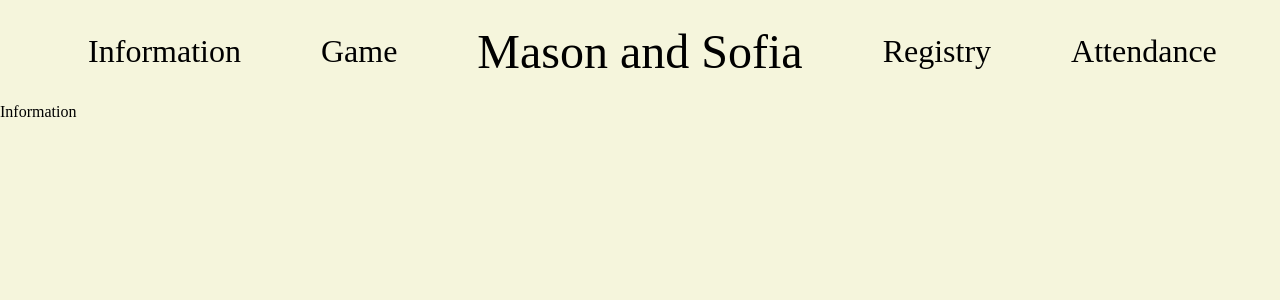
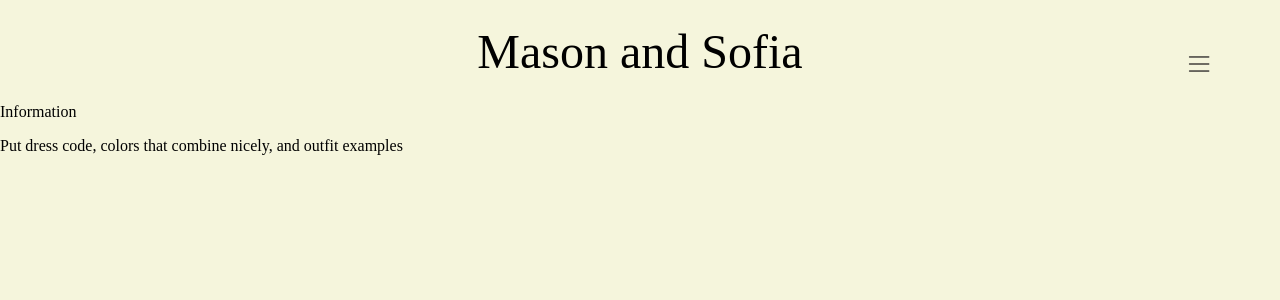
Before and after one commit to masonyoung314/WeddingWebsite, a React (Vite) app in the folder MasonAndSofia/: page /info in a window 1280 px wide. Shown: the top 300 px of the page. Built offline with nearby package versions, Linux system fonts and the light colour scheme; no server answers.

Commit message:
New navbar button

```diff
--- a/MasonAndSofia/frontend/src/components/NavBar.tsx
+++ b/MasonAndSofia/frontend/src/components/NavBar.tsx
@@ -1,24 +1,61 @@
 import React from 'react';
 import styles from "../styles/NavBar.module.css";
 import { Link } from 'react-router-dom';
+import { useState } from 'react';
+import btn from '../assets/realBurger.png';
+import { motion, AnimatePresence } from 'motion/react';
 
 type Props = {}
 
+let rotation = 0;
+
+const spinBtn = () => {
+  const btn = document.getElementById("burgerBtn");
+  rotation += 360;
+  btn.style.transform = `rotate(${rotation}deg)`;
+}
+
 const NavBar = (props: Props) => {
+  const [isBtnSelected, setBtnSelected] = useState<boolean>(false);
+
+  const handleBurgerClick = () => {
+    if (isBtnSelected) {
+      setBtnSelected(false);
+      console.log(isBtnSelected);
+      spinBtn();
+    }
+    else {
+      setBtnSelected(true);
+      spinBtn();
+    }
+  }
+
   return (
+    <>
       <div className={styles.navbar}>
             <div className={styles.smallLinks}>
-            <Link to="/info" className={styles.navIcon}>Information</Link>
-            <Link to="/game" className={styles.navIcon}>Game</Link>
+              {isBtnSelected && <Link to="/info" className={styles.navIcon}>Information</Link>}
+              {isBtnSelected && <Link to="/game" className={styles.navIcon}>Games</Link>}
             </div>
 
             <Link to="/" className={`${styles.navIcon} ${styles.largeTitle}`} style={{fontSize: '3rem'}}>Mason and Sofia</Link>
 
             <div className={styles.smallLinks}>
-            <Link to="/registry" className={styles.navIcon}>Registry</Link>
-            <Link to="/attendance" className={styles.navIcon}>Attendance</Link>
+              {isBtnSelected && <Link to="/registry" className={styles.navIcon}>Registry</Link>}
+              {isBtnSelected && <Link to="/attendance" className={styles.navIcon}>Attendance</Link>}
             </div>
       </div>
+      <div className={styles.navButton}>
+        <input
+        type="image"
+        src={btn}
+        name="burgerMenu"
+        onClick={handleBurgerClick}
+        className={styles.burgerBtn}
+        id="burgerBtn"
+        />
+      </div>
+    </>
   )
 }
 
--- a/MasonAndSofia/frontend/src/pages/Information.tsx
+++ b/MasonAndSofia/frontend/src/pages/Information.tsx
@@ -2,8 +2,11 @@ import React from 'react'
 
 const Information = () => {
   return (
-    <div>Information</div>
+    <div>
+      Information
+      <p>Put dress code, colors that combine nicely, and outfit examples</p>
+    </div>
   )
 }
 
-export default Information
+export default Information;
--- a/MasonAndSofia/frontend/src/styles/NavBar.module.css
+++ b/MasonAndSofia/frontend/src/styles/NavBar.module.css
@@ -48,4 +48,28 @@ body {
 .navIcon.largeTitle {
     font-size: 5rem;
     white-space: nowrap;
+    border: none;
 }
+
+.navButton {
+    width: 2rem;
+    height: 2rem;
+    /* background-color: #FF94DB; */
+    display: flex;
+    position: absolute;
+    top: 3rem;
+    right: 4rem;
+    cursor: pointer;
+    transition: 0.3s;
+}
+
+.navButton:hover {
+    transform: translateY(-5px);
+}
+
+.burgerBtn {
+    transition: transform 0.5s;
+    cursor: pointer;
+    width: 2rem;
+    height: 2rem;
+}
```
Also changed, not shown: MasonAndSofia/frontend/src/assets/burgerBtn.png (added), MasonAndSofia/frontend/src/assets/realBurger.png (added). Lines whose indentation alone changed are shown as unchanged.
